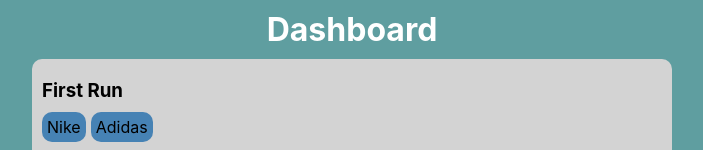
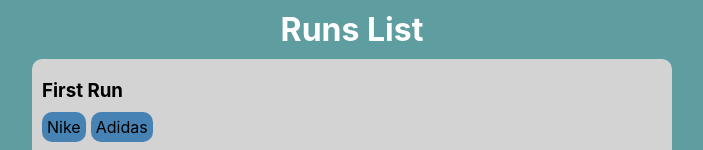
Before and after one commit to Valentino30/Data_Visualization_App_React_Typescript, a React (Create React App) app: page / in a window 1280 px wide. Shown: the top 150 px of the page, without its empty margins (288-991 px from the left). Built offline with nearby package versions, Linux system fonts and the light colour scheme; the HTML template or start-up script is replaced by a standard one.

Commit message:
Add Routes

```diff
--- a/package.json
+++ b/package.json
@@ -12,6 +12,7 @@
     "@types/react-dom": "^18.0.0",
     "react": "^18.0.0",
     "react-dom": "^18.0.0",
+    "react-router-dom": "6",
     "react-scripts": "5.0.1",
     "typescript": "^4.4.2"
   },
--- a/src/App.tsx
+++ b/src/App.tsx
@@ -1,14 +1,13 @@
-import { mockRuns } from "./data";
-import List from "./components/List";
+import { Routes, Route, Navigate } from "react-router-dom";
+
+import RunsList from "./pages/RunsList";
 
 function App() {
   return (
-    <div
-      style={{ display: "flex", flexDirection: "column", alignItems: "center" }}
-    >
-      <h1 style={{ color: "white", margin: 10 }}>Dashboard</h1>
-      <List listItems={mockRuns} />
-    </div>
+    <Routes>
+      <Route path="/" element={<RunsList />} />
+      <Route path="*" element={<Navigate to="/" />} />
+    </Routes>
   );
 }
 
--- a/src/index.tsx
+++ b/src/index.tsx
@@ -1,14 +1,17 @@
-import React from 'react';
-import ReactDOM from 'react-dom/client';
+import React from "react";
+import ReactDOM from "react-dom/client";
+import { BrowserRouter as Router } from "react-router-dom";
 
-import './index.css';
-import App from './App';
+import "./index.css";
+import App from "./App";
 
 const root = ReactDOM.createRoot(
-  document.getElementById('root') as HTMLElement
+  document.getElementById("root") as HTMLElement
 );
 root.render(
   <React.StrictMode>
-    <App />
+    <Router>
+      <App />
+    </Router>
   </React.StrictMode>
 );
--- /dev/null
+++ b/src/pages/RunsList/index.tsx
@@ -0,0 +1,15 @@
+import { mockRuns } from "../../data";
+import List from "../../components/List";
+
+function RunsList() {
+  return (
+    <div
+      style={{ display: "flex", flexDirection: "column", alignItems: "center" }}
+    >
+      <h1 style={{ color: "white", margin: 10 }}>Runs List</h1>
+      <List listItems={mockRuns} />
+    </div>
+  );
+}
+
+export default RunsList;
```
Also changed, not shown: 1 other file (tests, documents, lock files or other folders).
